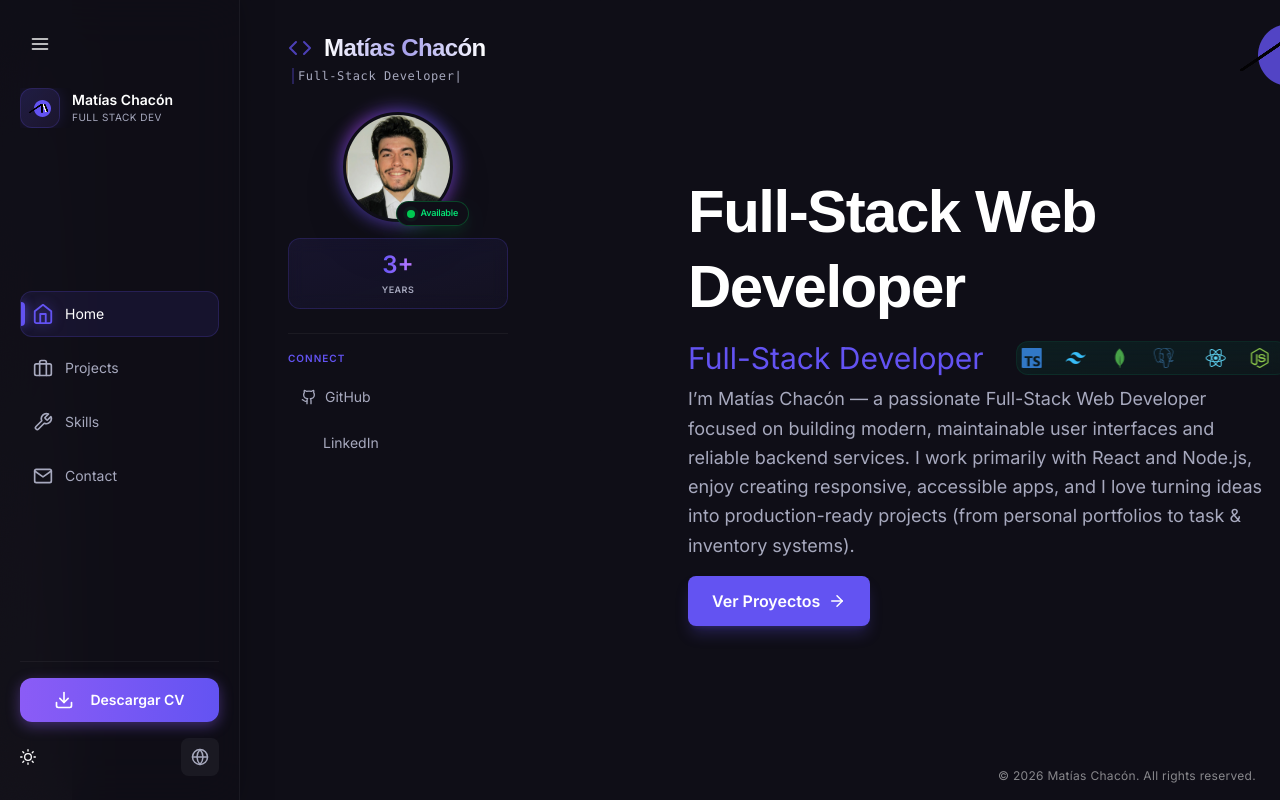
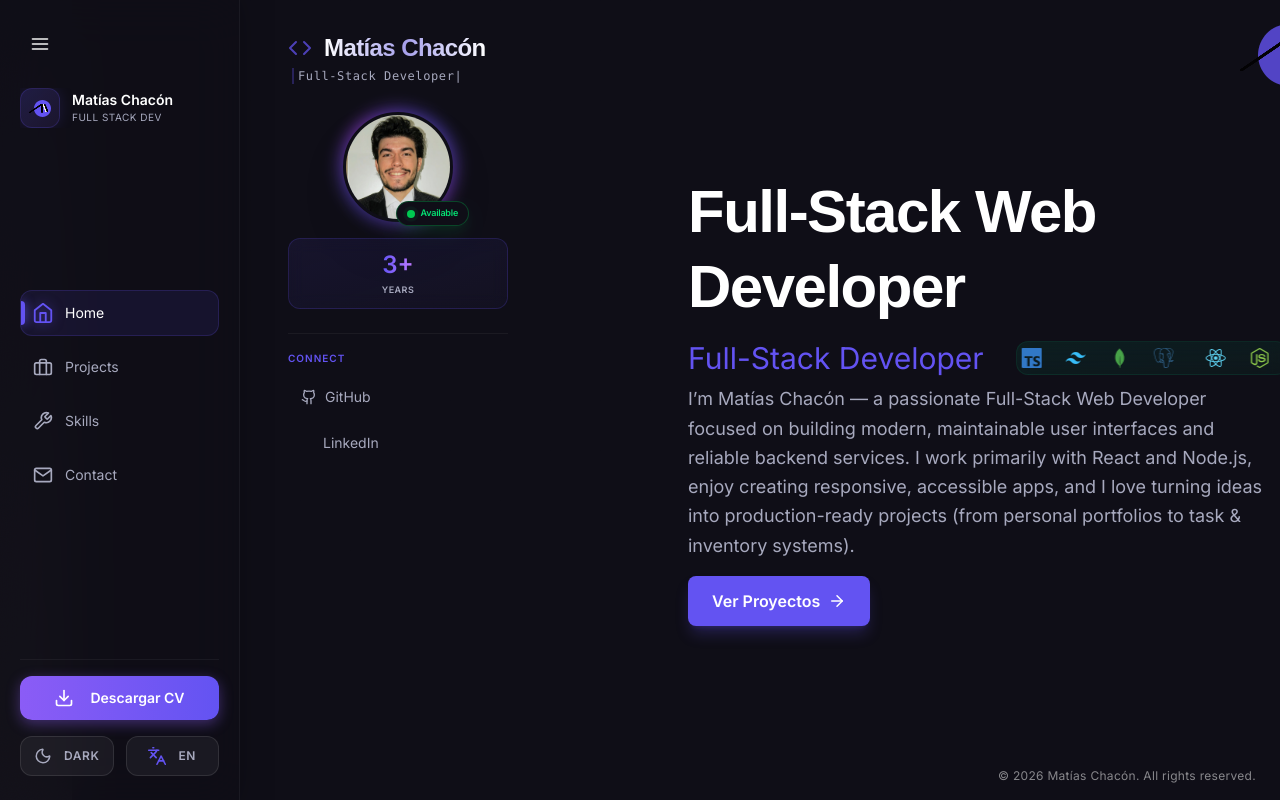
Before and after one commit to Maty910/portfolio, a React (Vite) app: page / in a window 1280 px wide. Shown: the top 800 px of the page. Built offline with nearby package versions, Linux system fonts and the light colour scheme; some icons are missing; a web font is replaced by a local one.

Commit message:
refactor: navbar desktop & mobile

```diff
--- a/src/components/Navbar.tsx
+++ b/src/components/Navbar.tsx
@@ -5,11 +5,10 @@ import {
   FiBriefcase,
   FiTool,
   FiMail,
-  FiDownload,
-  FiGlobe
+  FiDownload
 } from 'react-icons/fi'
+import { Sun, Moon, Languages } from 'lucide-react' // Usamos Lucide para iconos más modernos
 import { useTheme } from '../hooks/useTheme'
-import { ThemeToggle } from './ThemeToggle'
 import { useLanguage } from '../context/LanguageContext'
 import type { Section, SetActive } from '../types';
 
@@ -25,7 +24,7 @@ export const Navbar: React.FC<HeaderProps> = ({
   const { lang, toggleLanguage } = useLanguage()
   const { theme, setTheme } = useTheme();
 
-  // Inicializar estado del sidebar
+  // Estado del sidebar
   const [expanded, setExpanded] = useState<boolean>(() => {
     try {
       const v = localStorage.getItem('sidebarExpanded')
@@ -41,7 +40,7 @@ export const Navbar: React.FC<HeaderProps> = ({
     } catch {}
   }, [expanded])
 
-  // Shortcuts
+  // Shortcuts de teclado
   useEffect(() => {
     const handler = (e: KeyboardEvent) => {
       if (e.key === '1') scrollToSection('home')
@@ -50,10 +49,11 @@ export const Navbar: React.FC<HeaderProps> = ({
       if (e.key === '4') scrollToSection('contact')
       if (e.key.toLowerCase() === 'm') setExpanded((v) => !v)
       if (e.key.toLowerCase() === 'l') toggleLanguage()
+      if (e.key.toLowerCase() === 't') setTheme(theme === 'dark' ? 'light' : 'dark')
     }
     window.addEventListener('keydown', handler)
     return () => window.removeEventListener('keydown', handler)
-  }, [toggleLanguage])
+  }, [toggleLanguage, theme, setTheme])
 
   const scrollToSection = (sectionId: Section) => {
     const section = document.getElementById(sectionId);
@@ -70,6 +70,52 @@ export const Navbar: React.FC<HeaderProps> = ({
     { id: 'contact', label: 'Contact', Icon: FiMail },
   ]
 
+  // Componente de Botón de Configuración Reutilizable
+  const ConfigButton = ({
+    onClick,
+    icon: Icon,
+    label,
+    active,
+    delay = 0
+  }: {
+    onClick: () => void,
+    icon: any,
+    label: string,
+    active?: boolean,
+    delay?: number
+  }) => (
+    <button
+      onClick={onClick}
+      className={`
+        relative group flex items-center justify-center
+        bg-white/5 border border-white/10 text-[#a7a9be]
+        hover:bg-white/10 hover:text-white hover:border-white/20
+        transition-all duration-300 ease-out overflow-hidden
+        focus:outline-none focus:ring-2 focus:ring-[#6353f2]/50
+        active:scale-95
+        /* Dimensiones dinámicas según estado expandido */
+        ${expanded ? 'w-full px-3 py-2.5 rounded-xl gap-3' : 'w-11 h-11 p-0 rounded-xl'}
+      `}
+      title={expanded ? '' : label}
+    >
+      {/* Icono con animación de rotación/escala */}
+      <div className={`
+        relative flex items-center justify-center transition-all duration-300
+        ${active ? 'text-[#6353f2] rotate-0 scale-110' : 'group-hover:rotate-12 group-hover:text-white'}
+      `}>
+        <Icon size={expanded ? 18 : 20} />
+      </div>
+
+      {/* Texto que aparece suavemente */}
+      <span className={`
+        text-xs font-semibold uppercase tracking-wider whitespace-nowrap transition-all duration-300
+        ${expanded ? 'opacity-100 w-auto translate-x-0' : 'opacity-0 w-0 -translate-x-4 absolute pointer-events-none'}
+      `}>
+        {label}
+      </span>
+    </button>
+  );
+
   return (
     <>
       <aside
@@ -82,7 +128,6 @@ export const Navbar: React.FC<HeaderProps> = ({
           min-[881px]:bg-[#0f0e17]/80 min-[881px]:backdrop-blur-xl
           min-[881px]:border-r min-[881px]:border-white/5
           min-[881px]:shadow-[-10px_0_30px_rgba(0,0,0,0.5)]
-          /* Ancho dinámico suave */
           ${expanded ? 'min-[881px]:w-[240px] min-[881px]:px-5' : 'min-[881px]:w-[88px] min-[881px]:px-4'}
           min-[881px]:py-6
 
@@ -100,7 +145,7 @@ export const Navbar: React.FC<HeaderProps> = ({
         aria-expanded={expanded}
       >
 
-        {/* --- 1. TOP SECTION (Logo & Toggle) --- */}
+        {/* --- 1. TOP SECTION --- */}
         <div className={`hidden min-[881px]:flex flex-col gap-6 items-center w-full transition-all duration-500 ${expanded ? 'items-start' : ''}`}>
 
           {/* Toggle Button */}
@@ -108,7 +153,7 @@ export const Navbar: React.FC<HeaderProps> = ({
             className={`
               bg-transparent border-none w-10 h-10 rounded-xl text-[var(--text-primary)]
               flex items-center justify-center cursor-pointer text-xl
-              transition-all hover:bg-white/10 hover:text-[#6353f2]
+              transition-all hover:bg-white/10 hover:text-[#6353f2] active:scale-90
             `}
             onClick={() => setExpanded((v) => !v)}
             title="Toggle Menu (M)"
@@ -116,7 +161,7 @@ export const Navbar: React.FC<HeaderProps> = ({
             <FiMenu />
           </button>
 
-          {/* Logo Brand */}
+          {/* Logo */}
           <div className={`flex items-center gap-3 overflow-hidden whitespace-nowrap transition-all duration-500 ${expanded ? 'w-full' : 'w-10'}`}>
             <div className={`
               relative flex items-center justify-center shrink-0 p-2 rounded-xl
@@ -135,7 +180,7 @@ export const Navbar: React.FC<HeaderProps> = ({
           </div>
         </div>
 
-        {/* --- 2. NAVIGATION LINKS --- */}
+        {/* --- 2. NAVIGATION --- */}
         <nav className="flex-1 flex items-center w-full max-[880px]:h-full">
           <ul className="w-full list-none p-0 m-0 flex flex-col gap-2 max-[880px]:flex-row max-[880px]:justify-between max-[880px]:items-center max-[880px]:w-full max-[880px]:h-full">
             {nav.map(({ id, label, Icon }) => {
@@ -148,15 +193,9 @@ export const Navbar: React.FC<HeaderProps> = ({
                     className={`
                       relative w-full flex items-center p-3 rounded-xl cursor-pointer border border-transparent
                       transition-all duration-300 ease-out outline-none overflow-hidden
-
-                      /* Desktop Gap Logic: Solo gap cuando está expandido */
-                      ${expanded ? 'min-[881px]:gap-3' : 'min-[881px]:gap-0 min-[881px]:justify-center'}
-
-                      /* Desktop Hover/Active */
                       min-[881px]:hover:bg-white/5 min-[881px]:hover:border-white/5
                       ${isActive ? 'min-[881px]:bg-[#6353f2]/10 min-[881px]:border-[#6353f2]/20' : ''}
-
-                      /* Mobile Layout */
+                      ${expanded ? 'min-[881px]:gap-3' : 'min-[881px]:gap-0 min-[881px]:justify-center'}
                       max-[880px]:flex-col max-[880px]:justify-center max-[880px]:gap-1 max-[880px]:h-full max-[880px]:p-1 max-[880px]:rounded-lg
                     `}
                     title={label}
@@ -168,17 +207,11 @@ export const Navbar: React.FC<HeaderProps> = ({
                       </>
                     )}
 
-                    <Icon
-                      className={`
-                        text-xl transition-all duration-300 shrink-0
-                        ${isActive ? 'text-[#6353f2] scale-110 drop-shadow-[0_0_5px_rgba(99,83,242,0.5)]' : 'text-[#a7a9be] group-hover:text-white'}
-                      `}
-                    />
+                    <Icon className={`text-xl transition-all duration-300 shrink-0 ${isActive ? 'text-[#6353f2] scale-110 drop-shadow-[0_0_5px_rgba(99,83,242,0.5)]' : 'text-[#a7a9be] group-hover:text-white'}`} />
 
                     <span className={`
                       font-medium text-sm transition-all duration-300 whitespace-nowrap
                       ${isActive ? 'text-white' : 'text-[#a7a9be] group-hover:text-white'}
-                      /* Ocultar suavemente en desktop si está colapsado */
                       ${!expanded ? 'min-[881px]:opacity-0 min-[881px]:w-0 min-[881px]:translate-x-4' : 'min-[881px]:opacity-100 min-[881px]:w-auto min-[881px]:translate-x-0'}
                       max-[880px]:text-[10px]
                     `}>
@@ -204,61 +237,74 @@ export const Navbar: React.FC<HeaderProps> = ({
               shadow-[0_4px_14px_rgba(139,92,246,0.4)]
               transition-all duration-300 ease-out
               hover:shadow-[0_6px_20px_rgba(139,92,246,0.6)] hover:scale-[1.02] active:scale-95
-
-              /* FIX DE TAMAÑO y GAP: Altura fija y gap condicional */
               h-11
               ${expanded ? 'w-full px-4 gap-3' : 'w-11 px-0 gap-0'}
             `}
             title="Download CV"
           >
-            {/* Efecto Brillo (Shine) */}
             <div className="absolute inset-0 -translate-x-full group-hover:animate-[shimmer_1.5s_infinite] bg-gradient-to-r from-transparent via-white/30 to-transparent z-10" />
-
             <FiDownload className="text-xl shrink-0 relative z-20" />
-
-            <span className={`
-              text-sm whitespace-nowrap overflow-hidden transition-all duration-300 relative z-20
-              ${expanded ? 'opacity-100 w-auto ml-1' : 'opacity-0 w-0 ml-0'}
-            `}>
+            <span className={`text-sm whitespace-nowrap overflow-hidden transition-all duration-300 relative z-20 ${expanded ? 'opacity-100 w-auto ml-1' : 'opacity-0 w-0 ml-0'}`}>
               Descargar CV
             </span>
           </a>
 
-          {/* Settings Row */}
-          <div className={`flex items-center transition-all duration-500 ${expanded ? 'justify-between' : 'flex-col gap-4'}`}>
-            <ThemeToggle theme={theme} setTheme={setTheme} />
+          {/* SETTINGS GRID - ANIMACIÓN MEJORADA */}
+          {/* Usamos grid para que la transición de layout sea sólida */}
+          <div className={`
+            grid transition-all duration-500 ease-[cubic-bezier(0.25,0.1,0.25,1.0)] gap-3
+            ${expanded ? 'grid-cols-2' : 'grid-cols-1'}
+          `}>
 
-            <button
+            <ConfigButton
+              onClick={() => setTheme(theme === 'dark' ? 'light' : 'dark')}
+              icon={theme === 'dark' ? Moon : Sun}
+              label={theme === 'dark' ? 'Dark' : 'Light'}
+              active={false} // Siempre neutro o activo según prefieras
+            />
+
+            <ConfigButton
               onClick={toggleLanguage}
-              className="p-2.5 rounded-lg bg-white/5 hover:bg-white/10 text-[#a7a9be] hover:text-white transition-all hover:rotate-12"
-              title="Change Language"
-            >
-              <FiGlobe className="text-lg" />
-            </button>
+              icon={Languages}
+              label={lang.toUpperCase()}
+              active={lang === 'en'} // Highlight si es inglés por ejemplo, o sacar prop
+            />
+
           </div>
         </div>
 
       </aside>
 
-      {/* Styles for shimmer animation */}
       <style>{`
-        @keyframes shimmer {
-          100% { transform: translateX(100%); }
-        }
+        @keyframes shimmer { 100% { transform: translateX(100%); } }
       `}</style>
 
-      {/* MOBILE SETTINGS PILL */}
-      <div className="lg:hidden fixed top-6 right-20 z-50 flex items-center gap-2 animate-in fade-in slide-in-from-top-4 duration-700 delay-200">
-        <div className="flex items-center gap-1 p-1 rounded-full bg-[#16161e]/80 backdrop-blur-md border border-white/10 shadow-lg">
-          <div className="scale-75 origin-center">
-            <ThemeToggle theme={theme} setTheme={setTheme} />
-          </div>
-          <div className="w-[1px] h-4 bg-white/10 mx-1"></div>
+      {/* ========================================
+        MOBILE SETTINGS (Top Left)
+        ========================================
+        Movido a la IZQUIERDA para equilibrar con el Logo (derecha).
+      */}
+      <div className="lg:hidden fixed top-6 left-6 z-50 flex items-center gap-3 animate-in fade-in slide-in-from-top-4 duration-700 delay-200">
+
+        {/* Glass Pill Container */}
+        <div className="flex items-center p-1.5 rounded-full bg-[#16161e]/60 backdrop-blur-md border border-white/10 shadow-lg gap-1">
+
+          {/* Theme Toggle Mobile */}
+          <button
+            onClick={() => setTheme(theme === 'dark' ? 'light' : 'dark')}
+            className="w-8 h-8 rounded-full flex items-center justify-center text-[#a7a9be] hover:text-white hover:bg-white/10 transition-all active:scale-90"
+          >
+            {theme === 'dark' ? <Moon size={16} /> : <Sun size={16} />}
+          </button>
+
+          <div className="w-[1px] h-4 bg-white/10"></div>
+
+          {/* Lang Toggle Mobile */}
           <button
             onClick={toggleLanguage}
-            className="w-8 h-8 flex items-center justify-center rounded-full text-[#a7a9be] hover:text-white transition-colors"
+            className="w-8 h-8 flex items-center justify-center rounded-full text-[#a7a9be] hover:text-white hover:bg-white/10 transition-all active:scale-90"
           >
-            <span className="text-xs font-bold">{lang.toUpperCase()}</span>
+            <span className="text-[10px] font-bold">{lang.toUpperCase()}</span>
           </button>
         </div>
       </div>
```
